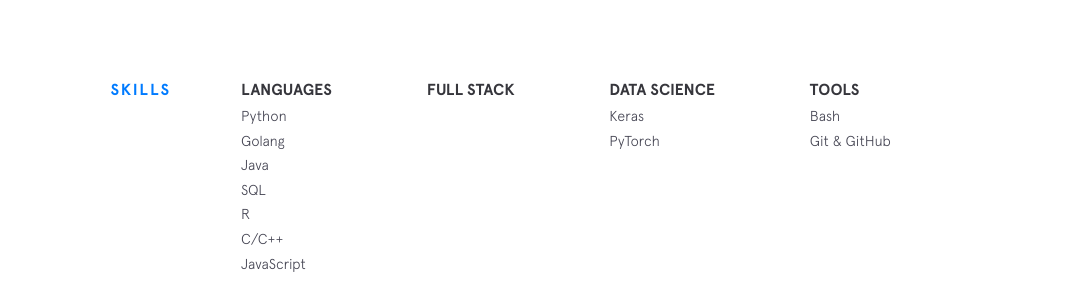
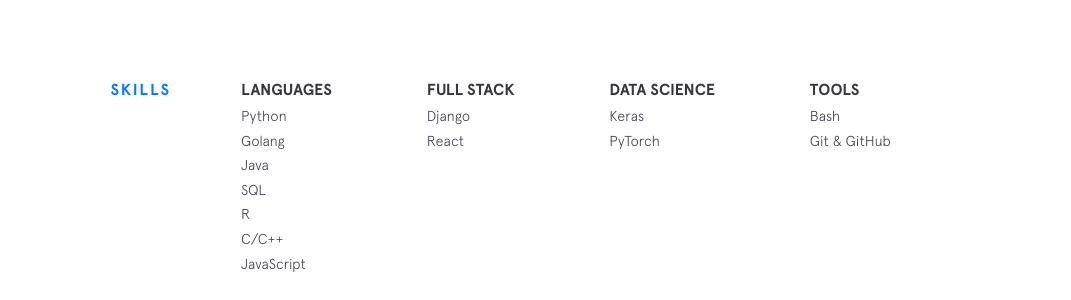
Before and after one commit to jervvs/jervvs.github.io, a Jekyll site: the page built from index.html, in a window 1280 px wide and 900 px high, scrolled down 1263 px. Shown: the part 153-453 px from the top of the window, without its empty margins (209-1280 px from the left). Built offline with Jekyll 4.4.1, drawn with Linux system fonts in a browser that asks for light colours; nearby versions of some CDN libraries.

Commit message:
Update skills.yml

```diff
--- a/_data/skills.yml
+++ b/_data/skills.yml
@@ -8,7 +8,8 @@
   - item: JavaScript
 
 frameworks:
-  - item:
+  - item: Django
+  - item: React
 
 ds:
   - item: Keras
```
